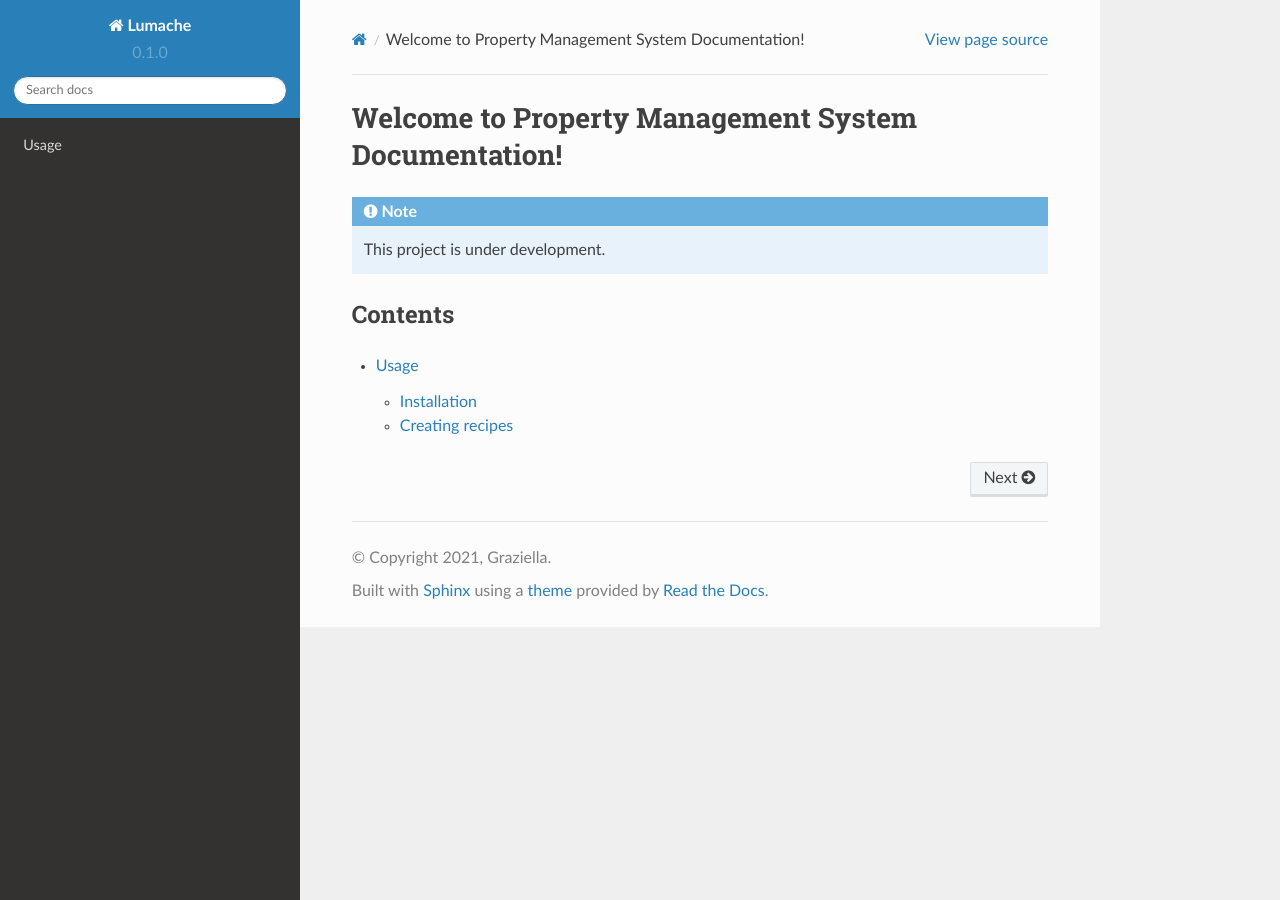
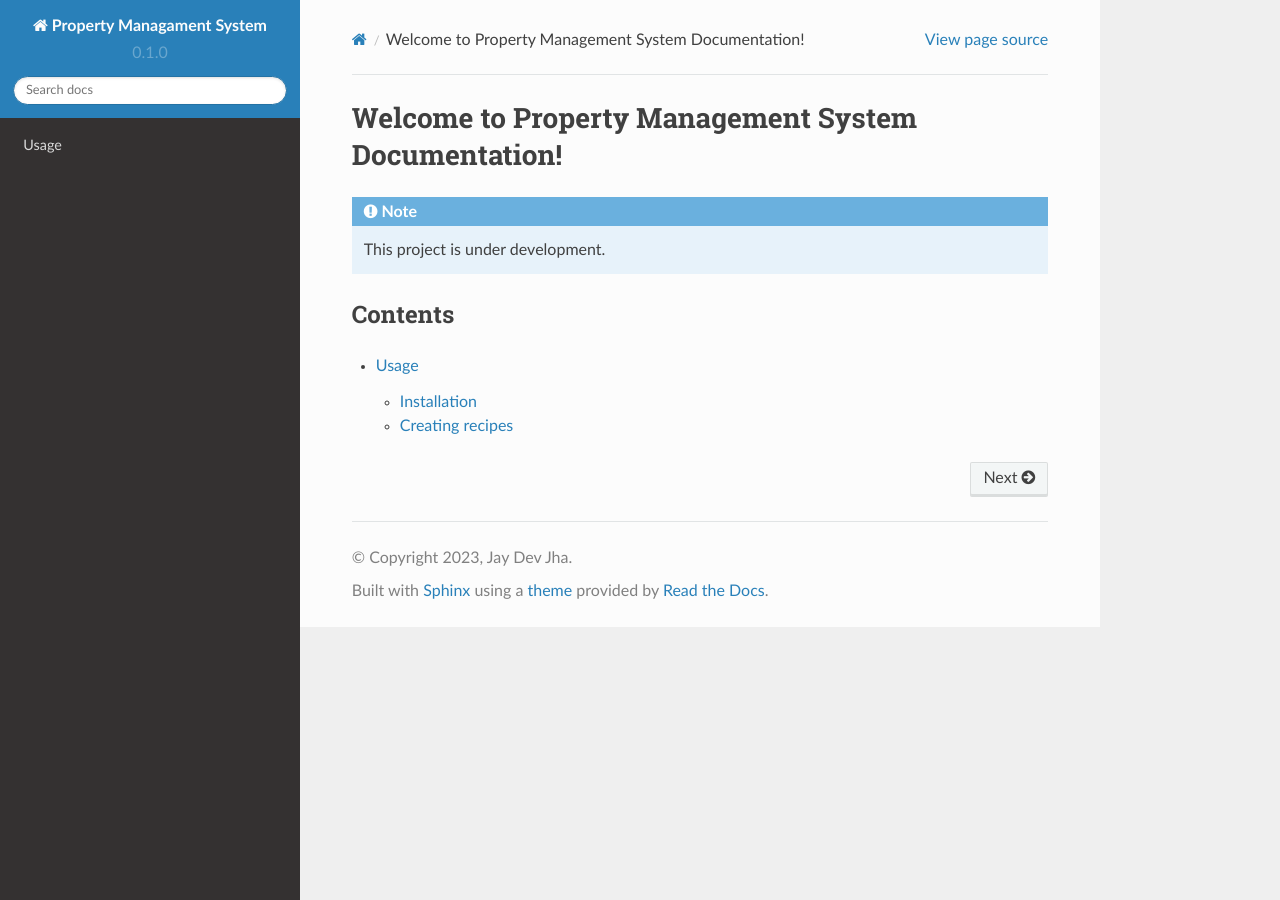
Before and after one commit to IIITM-Jay/Property-Management-System-Docs, a Sphinx documentation site: the page built from docs/source/index.rst, in a window 1280 px wide. Built offline with Sphinx 7.4.7 and the Read the Docs theme 2.0.0, drawn with Linux system fonts in a browser that asks for light colours.

Commit message:
Home page sidebar changes

```diff
--- a/docs/source/conf.py
+++ b/docs/source/conf.py
@@ -2,9 +2,9 @@
 
 # -- Project information
 
-project = 'Lumache'
-copyright = '2021, Graziella'
-author = 'Graziella'
+project = 'Property Managament System'
+copyright = '2023, Jay Dev Jha'
+author = 'Jay Dev Jha'
 
 release = '0.1'
 version = '0.1.0'
```
